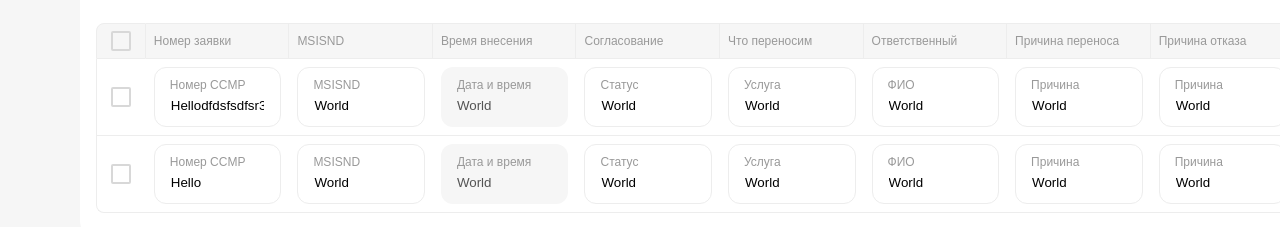
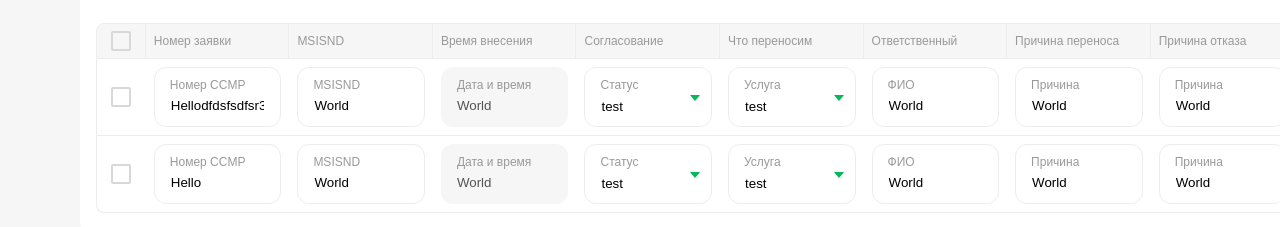
Before and after one commit to pvl1001/transfer, a React (Vite) app: page / in a window 1280 px wide. Shown: the part 177-404 px from the top of the page. Built offline with nearby package versions, Linux system fonts and the light colour scheme.

Commit message:
upd table cell

```diff
--- a/src/components/CellInput/CellInput.jsx
+++ b/src/components/CellInput/CellInput.jsx
@@ -4,7 +4,6 @@ import { useState } from "react";
 
 function CellInput( { onClear, onBlur, CellTitle, ...props } ) {
    const [ isHidden, setIsHidden ] = useState( true )
-   const disabled = CellTitle === 'Дата и время'
 
 
    function onFocusHandler() {
@@ -22,9 +21,9 @@ function CellInput( { onClear, onBlur, CellTitle, ...props } ) {
          <p className={ s.CellInput__cell_title }>{ CellTitle }</p>
          <input
             { ...props }
+            className={ s.CellInput__input }
             onFocus={ onFocusHandler }
             onBlur={ onBlurHandler }
-            disabled={ disabled }
          />
          <button
             hidden={ isHidden }
--- a/src/components/CellInput/CellInput.module.scss
+++ b/src/components/CellInput/CellInput.module.scss
@@ -13,13 +13,17 @@
       pointer-events: none;
    }
 
-   input {
+   &__input {
       height: 60px;
       width: 100%;
       line-height: 24px;
       border: solid 1px #ededed;
       border-radius: 12px;
       padding: 26px 16px 10px;
+
+      input {
+         width: 100%;
+      }
    }
 
    input:disabled {
--- /dev/null
+++ b/src/components/CellSelect/CellSelect.jsx
@@ -0,0 +1,47 @@
+import React from 'react'
+import s from './CellSelect.module.scss'
+import cellStyle from "@/components/CellInput/CellInput.module.scss"
+
+
+function CellSelect( { CellTitle, options, onBlur } ) {
+   const [ value, setValue ] = React.useState( 'test' )
+   const [ isOpen, setIsOpen ] = React.useState( false )
+   const classOpen = isOpen ? s.CellSelect__open : ''
+
+
+   function handleChange( event ) {
+      setValue( event.target.textContent )
+   }
+
+   function open() {
+      setIsOpen( prev => !prev )
+   }
+
+   React.useEffect( () => {
+      if ( !isOpen ) onBlur()
+   }, [ isOpen ] )
+
+
+   return (
+      <div className={ `${ cellStyle.CellInput } ${ s.CellSelect }` } onClick={ open }>
+         <p className={ cellStyle.CellInput__cell_title }>{ CellTitle }</p>
+
+         <div className={ `${ cellStyle.CellInput__input } ${ classOpen }` }>
+            <div className={ s.CellSelect__icon }/>
+            <input value={ value } readOnly/>
+            <ul className={ s.CellSelect__list }>
+               { options.map( val =>
+                  <li
+                     key={ val }
+                     className={ s.CellSelect__item }
+                     onClick={ handleChange }
+                  >{ val }</li>
+               ) }
+            </ul>
+         </div>
+      </div>
+   )
+}
+
+
+export default CellSelect
--- /dev/null
+++ b/src/components/CellSelect/CellSelect.module.scss
@@ -0,0 +1,52 @@
+@import '@styles/variable.scss';
+
+.CellSelect {
+   cursor: pointer;
+   position: relative;
+   white-space: nowrap;
+
+   &__list {
+      position: absolute;
+      z-index: 1;
+      left: 0;
+      bottom: 0;
+      transform: translateY(100%);
+      min-width: 100%;
+      background-color: #fff;
+      box-shadow: 0 4px 12px rgba(0, 0, 0, 0.08);
+      border-radius: 12px;
+      border: 1px solid #EDEDED;
+      padding: 8px 0;
+      visibility: hidden;
+      opacity: 0;
+      transition: .2s;
+   }
+
+   &__item {
+      padding: 0 16px;
+      cursor: pointer;
+
+      &:hover {
+         background-color: #EDEDED;
+      }
+   }
+
+   &__open {
+      .CellSelect__list {
+         visibility: visible;
+         opacity: 1;
+      }
+      .CellSelect__icon {
+        transform: rotate(180deg);
+      }
+   }
+
+   &__icon {
+      position: absolute;
+      right: 1px;
+      top: calc(50% - 16px);
+      height: 32px;
+      width: 32px;
+      background: #fff url("@icons/arrow-list_down.svg") center no-repeat;
+   }
+}
--- a/src/components/Table/Table.jsx
+++ b/src/components/Table/Table.jsx
@@ -3,15 +3,16 @@ import { useEffect, useState } from "react";
 import { useTable } from "react-table";
 import Checkbox from "@/components/Checkbox/Checkbox.jsx";
 import CellInput from "@/components/CellInput/CellInput.jsx";
+import CellSelect from "@/components/CellSelect/CellSelect.jsx";
 
 
 function EditableCell( { value, row, column, updateMyData } ) {
    const initialValue = value
    const { index } = row
-   const { id, CellTitle } = column
+   const { id, CellTitle, options } = column
    const [ inputValue, setInputValue ] = useState( initialValue )
 
-
+   // onChange CellInput
    function onChange( e ) {
       setInputValue( e.target.value )
    }
@@ -34,12 +35,19 @@ function EditableCell( { value, row, column, updateMyData } ) {
 
 
    return (
-      <CellInput
+      options
+         ? <CellSelect
+            CellTitle={ CellTitle }
+            options={ options }
+            onBlur={ onBlur }
+         />
+         : <CellInput
             value={ inputValue }
             CellTitle={ CellTitle }
             onChange={ onChange }
             onBlur={ onBlur }
             onClear={ onClear }
+            disabled={ CellTitle === 'Дата и время' }
          />
    )
 }
@@ -92,11 +100,13 @@ function Table() {
       {
          Header: 'Согласование',
          CellTitle: 'Статус',
+         options: [ 'Согласовано', 'Не согласовано' ],
          accessor: 'col4',
       },
       {
          Header: 'Что переносим',
          CellTitle: 'Услуга',
+         options: [ 1, 2, 3 ],
          accessor: 'col5',
       },
       {
```
Also changed, not shown: src/assets/icons/arrow-list_down.svg (added). Lines whose indentation alone changed are shown as unchanged.
